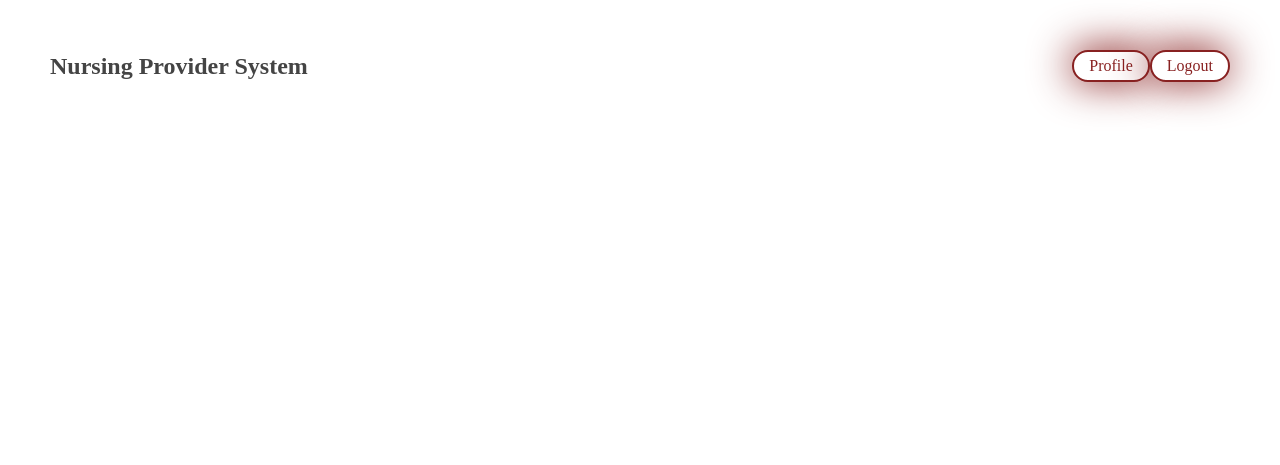
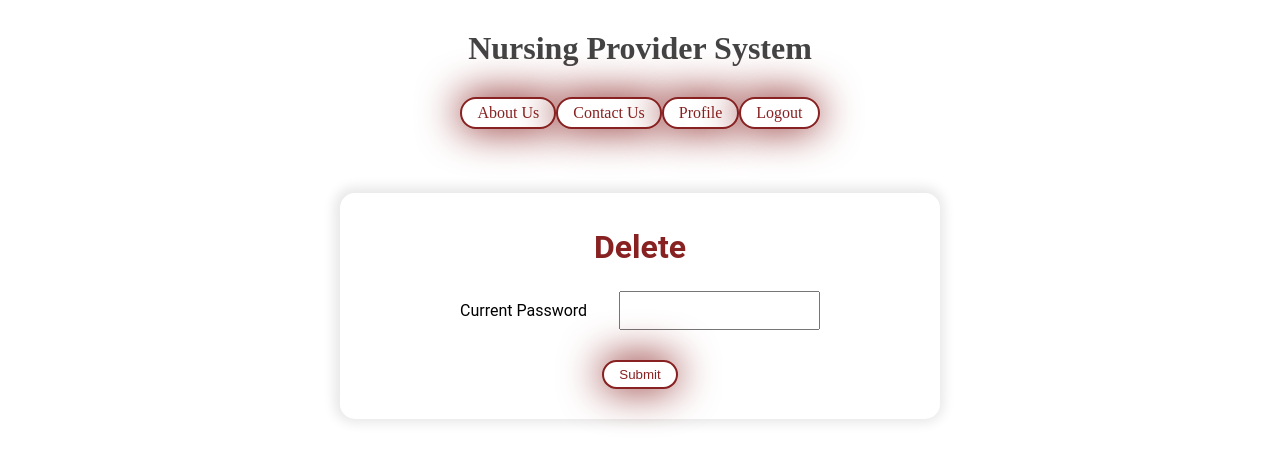
Before and after one commit to Rohit19060/Nursing_Provider_System, a PHP site: page /getHired.php in a window 1280 px wide. Shown: the top 465 px of the page. Run offline with PHP 8.4, Linux system fonts and the light colour scheme; the visitor is signed in with stand-in values (Sample User, id 1); data that the repository does not hold is empty.

Commit message:
:shirt: Freelancer and Management page added
Both pages have update and delete functionalities with that management page can see the list of freelancers

```diff
--- /dev/null
+++ b/about.php
@@ -0,0 +1,6 @@
+<?php
+include_once("./includes/Header.php");
+?>
+<h1 class="text-center mt-3">About Us</h1>
+<?php
+include_once("./includes/footer.php");
--- /dev/null
+++ b/contact.php
@@ -0,0 +1,6 @@
+<?php
+include_once("./includes/Header.php");
+?>
+<h1 class="text-center mt-3">Contact Us</h1>
+<?php
+include_once("./includes/footer.php");
--- a/gethired.php
+++ b/gethired.php
@@ -1,9 +1,63 @@
 <?php
-include_once("includes/function.php");
+include_once("./includes/function.php");
 if (!isset($_SESSION["h_id"])) {
     $_SESSION["message"] = "You need to login first";
     redirect("login.php");
 }
 
-include_once("includes/header.php");
+include_once("./includes/header.php");
 echo message();
+require_once("./includes/db.php");
+$h_id = $_SESSION["h_id"];
+$q = "SELECT * FROM freelancer where h_id = '$h_id'";
+$result = mysqli_query($connection, $q);
+$num = mysqli_num_rows($result);
+if ($num) {
+    $user = mysqli_fetch_assoc($result)
+?>
+    <form action="update.php?table=1" method="post">
+        <h1>Update</h1>
+        <?php echo message(); ?>
+        <div class="inputDiv">
+            <label for="username">Name</label>
+            <input type="text" name="username" value="<?php echo $user["name"]; ?>" required />
+        </div>
+        <div class="inputDiv">
+            <label for="email">Email</label>
+            <input type="email" name="email" value="<?php echo $user["email"]; ?>" required />
+        </div>
+        <div class="inputDiv">
+            <label for="password1">Current Password</label>
+            <input type="password" name="password1" required />
+        </div>
+        <div class="inputDiv">
+            <label for="password2">New Password</label>
+            <input type="password" name="password2" required />
+        </div>
+        <div class="inputDiv">
+            <label for="password3">Confirm Password</label>
+            <input type="password" name="password3" required />
+        </div>
+        <div class="text-center mb-2 mt-3">
+            <input type="submit" value="Submit" name="submit" />
+        </div>
+    </form>
+<?php
+}
+?>
+
+
+
+
+<form action="delete.php?table=1" method="post">
+    <h1>Delete</h1>
+    <div class="inputDiv">
+        <label for="password1">Current Password</label>
+        <input type="password" name="password" required />
+    </div>
+    <div class="text-center mb-2 mt-3">
+        <input type="submit" value="Submit" name="submit" />
+    </div>
+</form>
+
+<?php include_once("includes/footer.php"); ?>
--- a/includes/Header.php
+++ b/includes/Header.php
@@ -2,20 +2,28 @@
 <html>
 
 <head>
-    <title>Nursing Provider System</title>
+    <title> Nursing Provider System</title>
     <link rel="stylesheet" href="./styles/styles.css" />
 </head>
 
 <body>
-    <header>
-        <nav class="Header">
+    <div class="text-center mb-3 mt-3">
         <a href="index.php">
             <h1>Nursing Provider System</h1>
+        </a>
+    </div>
+
+    <header>
+        <div class="Header__logged-in">
+            <a href="about.php">
+                About Us
+            </a>
+            <a href="contact.php">
+                Contact Us
             </a>
             <?php
             if (isset($_SESSION["h_id"]) || isset($_SESSION["m_id"])) {
             ?>
-                <div class="Header__logged-in">
                 <?php
                 if (isset($_SESSION["m_id"])) {
                     echo '<a href="hire.php">Profile</a>';
@@ -27,20 +35,17 @@
                 <a href="logout.php">
                     Logout
                 </a>
-                </div>
             <?php
             } else {
             ?>
-                <div class="Header__not-logged-in">
                 <a href="register.php">
                     Register
                 </a>
                 <a href="login.php">
                     Login
                 </a>
-                </div>
             <?php
             }
             ?>
-        </nav>
+        </div>
     </header>
--- a/includes/function.php
+++ b/includes/function.php
@@ -14,7 +14,7 @@ function message()
 function username()
 {
     if (isset($_SESSION["name"])) {
-        $output = "<h3 class='mb-3 mt-3 error-message text-center'> Welcome ";
+        $output = "<h3 class='mb-3 mt-3 error-message text-center'>";
         $output .= htmlentities($_SESSION["name"]);
         $output .= "</h3>";
         return $output;
--- a/index.php
+++ b/index.php
@@ -3,6 +3,7 @@ include_once("./includes/function.php");
 require_once("./includes/db.php");
 include_once("./includes/header.php");
 echo message();
+echo username();
 ?>
 <div class="main_div">
     <h1 class="text-center title">Time to Get Working</h1>
--- a/login_logic.php
+++ b/login_logic.php
@@ -10,7 +10,7 @@ if (isset($_POST["submit"])) {
     $result = mysqli_query($connection, $query_login);
     $num = mysqli_num_rows($result);
     if ($num) {
-        while ($user = mysqli_fetch_assoc($result)) {
+        $user = mysqli_fetch_assoc($result);
         if ($user["password"] == $password) {
             if ($type == "freelancer") {
                 $_SESSION["h_id"] = $user["h_id"];
@@ -20,10 +20,10 @@ if (isset($_POST["submit"])) {
             $_SESSION["name"] = $user["name"];
             $_SESSION["message"] = "Logged In Successfully";
             redirect("index.php");
-            }
-        }
+        } else {
             $_SESSION["message"] = "Credentials not right try again";
             redirect("login.php");
+        }
     } else {
         $_SESSION["message"] = "Credentials not right try again";
         redirect("login.php");
--- a/styles/styles.css
+++ b/styles/styles.css
@@ -21,25 +21,31 @@ a {
     text-decoration: none;
 }
 
-.Header {
+.col_theme {
+    color: rgb(136, 33, 33);
+}
+
+.mb-3 {
+    margin-bottom: 30px;
+}
+
+.mt-3 {
+    margin-top: 30px;
+}
+
+.mb-2 {
+    margin-bottom: 20px;
+}
+
+.Header__logged-in {
     display: flex;
     align-items: center;
-    justify-content: space-between;
-    padding: 50px;
+    justify-content: center;
 }
 
-
-
-.Header__not-logged-in,
-.Header__logged-in {
-    display: flex;
-    flex: 1;
-    align-items: center;
-    justify-content: flex-end;
-}
-
-.Header__not-logged-in a,
-.Header__logged-in a {
+.Header__logged-in a,
+#freelancers tr td a,
+form div input[type=submit] {
     border-radius: 30px;
     border: 2px rgb(136, 33, 33) solid;
     outline: none;
@@ -49,8 +55,9 @@ a {
     box-shadow: -1px -1px 42px 1px rgb(136, 33, 33);
 }
 
-.Header__not-logged-in a:hover,
-.Header__logged-in a:hover {
+.Header__logged-in a:hover,
+#freelancers tr td a:hover,
+form div input[type=submit]:hover {
     background-color: rgb(136, 33, 33);
     color: white;
     box-shadow: none;
@@ -87,10 +94,9 @@ a {
 }
 
 .sub {
-    padding: 0 20%;
+    padding: 0 15%;
     word-wrap: break-word;
     letter-spacing: 1px;
-
 }
 
 .title {
@@ -105,14 +111,19 @@ a {
     align-items: center;
 }
 
-.RegistrationForm {
+form {
     font-family: 'Roboto', sans-serif;
     max-width: 600px;
-    margin: 10% auto;
+    margin: 5% auto;
     text-align: center;
     padding: 10px;
     border-radius: 15px;
     box-shadow: -1px -1px 12px 5px rgba(232, 232, 232, 1);
+}
+
+form h1 {
+    color: rgb(136, 33, 33);
+    margin: 25px;
 }
 
 .inputDiv {
@@ -126,35 +137,37 @@ a {
     padding: 10px;
 }
 
-.RegistrationForm input[type=submit] {
-    outline: none;
-    padding: 5px 15px;
-    color: white;
-    background-color: rgb(136, 33, 33);
-    border: 2px white solid;
-    box-shadow: -1px -1px 12px 3px rgb(136, 33, 33);
-    font-size: 15px;
-    border-radius: 30px;
+.hire_table {
+    display: flex;
+    justify-content: center;
+    align-items: center;
+    text-align: center;
 }
 
-.RegistrationForm input[type="submit"]:hover {
-    color: rgb(136, 33, 33);
-    background-color: white;
+#freelancers {
+    font-family: Arial, Helvetica, sans-serif;
+    border-collapse: collapse;
+    width: 60%;
 }
 
-.col_theme {
-    color: rgb(136, 33, 33);
+#freelancers td,
+#freelancers th {
+    border: 1px solid #ddd;
+    padding: 12px;
 }
 
-
-.mb-3 {
-    margin-bottom: 30px;
+#freelancers tr:nth-child(even) {
+    background-color: #f2f2f2;
 }
 
-.mt-3 {
-    margin-top: 30px;
+#freelancers tr:hover {
+    background-color: #ddd;
 }
 
-.mb-2 {
-    margin-bottom: 20px;
+#freelancers th {
+    padding-top: 12px;
+    padding-bottom: 12px;
+    text-align: left;
+    background-color: rgb(136, 33, 33);
+    color: white;
 }
```
Also changed, not shown: delete.php (added, +36 -0 lines), hire.php (+93 -1 lines), login.php (+5 -5 lines), register.php (+5 -5 lines), register_logic.php (+7 -1 lines), update.php (added, +46 -0 lines), README.md. Lines whose indentation alone changed are shown as unchanged.
